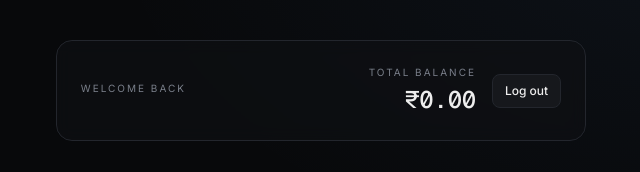
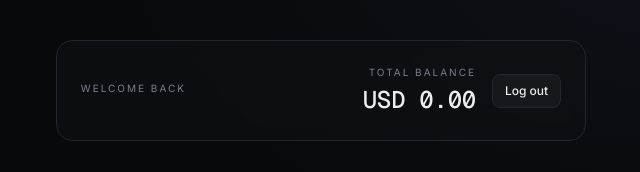
Before and after one commit to nadintern/Wealth-Ledger, a Next.js app: page /home in a window 1280 px wide. Shown: the top 172 px of the page, without its empty margins (319-959 px from the left). Built offline with nearby package versions, Linux system fonts and the light colour scheme.

Commit message:
Reactive preffered currency persisting implemented V2

```diff
--- a/app/home/page.tsx
+++ b/app/home/page.tsx
@@ -9,8 +9,9 @@ import {
     selectTransactionsError,
     selectTotalBalance,
 } from "@/features/transaction-and-filters/selectors/transactionSelectors";
-import {selectFilteredTransaction} from "@/features/transaction-and-filters/selectors/filterSelectors";
+import {selectConvertedFilteredTransaction} from "@/features/transaction-and-filters/selectors/filterSelectors";
 import {selectUsername} from "@/features/auth/selectors/authSelectors";
+import {selectPreferredCurrency} from "@/features/multi-currency-converter/selectors/currencySelectors";
 import {logout} from "@/features/auth/slices/authSlice";
 import FilterBar from "@/components/FilterBar";
 import CryptoPortfolio from "@/components/CryptoPortfolio";
@@ -22,10 +23,11 @@ export default function HomePage() {
     const router = useRouter();
 
     const username = useSelector((state: RootState) => selectUsername(state));
-    const transactions = useSelector((state: RootState) => selectFilteredTransaction(state));
+    const transactions = useSelector((state: RootState) => selectConvertedFilteredTransaction(state));
     const loading = useSelector((state: RootState) => selectTransactionsLoading(state));
     const error = useSelector((state: RootState) => selectTransactionsError(state));
     const totalBalance = useSelector((state: RootState) => selectTotalBalance(state));
+    const preferred = useSelector((state: RootState) => selectPreferredCurrency(state));
 
     const handleLogout = async () => {
         dispatch(logout());
@@ -49,7 +51,7 @@ export default function HomePage() {
                                 totalBalance >= 0 ? "text-foreground" : "text-accent-red"
                             }`}
                         >
-                            ₹{totalBalance.toFixed(2)}
+                            {preferred} {totalBalance.toFixed(2)}
                         </span>
                     </div>
                     <button
@@ -93,6 +95,7 @@ export default function HomePage() {
                                         {txn.category} · {txn.date}
                                     </span>
                                 </div>
+                                <div className="flex flex-col items-end gap-0.5">
                                     <span
                                         className={`font-numeric text-sm font-medium tabular-nums ${
                                             txn.type === "credit" ? "text-accent-green" : "text-accent-red"
@@ -101,6 +104,12 @@ export default function HomePage() {
                                         {txn.type === "credit" ? "+" : "−"}
                                         {txn.currency} {txn.amount.toFixed(2)}
                                     </span>
+                                    {txn.currency !== preferred && (
+                                        <span className="text-xs text-muted font-numeric tabular-nums">
+                                            ≈ {preferred} {txn.convertedAmount.toFixed(2)}
+                                        </span>
+                                    )}
+                                </div>
                             </div>
                         ))
                     )}
--- a/features/portfolio/slices/portfolioSlice.ts
+++ b/features/portfolio/slices/portfolioSlice.ts
@@ -12,9 +12,7 @@ interface IPortfolioState {
 }
 
 /**
- * Mock holdings — hardcoded for now. A future feature could let the user edit
- * these. For Feature 03 the assignment only requires that holdings exist so
- * we can compute total value.
+ * Mock holdings (hardcoded ).
  */
 const initialState: IPortfolioState = {
     holdings: {bitcoin: 0.5, ethereum: 2, solana: 10},
--- a/features/transaction-and-filters/selectors/filterSelectors.ts
+++ b/features/transaction-and-filters/selectors/filterSelectors.ts
@@ -2,6 +2,10 @@ import {RootState} from "@/features";
 import {createSelector} from "@reduxjs/toolkit";
 import {selectTransactions} from "@/features/transaction-and-filters/selectors/transactionSelectors";
 import {Transaction} from "@/features/transaction-and-filters/slices/transactionSlice";
+import {
+    selectRates,
+    selectPreferredCurrency,
+} from "@/features/multi-currency-converter/selectors/currencySelectors";
 
 export const selectTypeFilter = (state: RootState) => state.filter.type;
 export const selectCategoryFilter = (state: RootState) => state.filter.category;
@@ -26,3 +30,19 @@ export const selectFilteredTransaction = createSelector(
         });
     }
 );
+
+export type ConvertedTransaction = Transaction & {convertedAmount: number};
+
+export const selectConvertedFilteredTransaction = createSelector(
+    [selectFilteredTransaction, selectRates, selectPreferredCurrency],
+    (filtered, rates, preferred): ConvertedTransaction[] | null => {
+        if (!filtered) return null;
+        return filtered.map((txn) => {
+            const fx =
+                rates && rates[txn.currency]
+                    ? rates[preferred] / rates[txn.currency]
+                    : 1;
+            return {...txn, convertedAmount: txn.amount * fx};
+        });
+    }
+);
--- a/features/transaction-and-filters/selectors/transactionSelectors.ts
+++ b/features/transaction-and-filters/selectors/transactionSelectors.ts
@@ -1,23 +1,24 @@
 import {RootState} from "@/features";
 import {Transaction} from "@/features/transaction-and-filters/slices/transactionSlice";
 import {createSelector} from "@reduxjs/toolkit";
+import {
+    selectRates,
+    selectPreferredCurrency,
+} from "@/features/multi-currency-converter/selectors/currencySelectors";
 
 // Base selectors — read raw state directly
 export const selectTransactions = (state: RootState) => state.transactions.transactions;
 export const selectTransactionsLoading = (state: RootState) => state.transactions.loading;
 export const selectTransactionsError = (state: RootState) => state.transactions.error;
 
-/**
- * Derived selector — computes total balance from raw transactions.
- * createSelector memoizes: only recomputes when selectTransactions output changes.
- * Assignment: all derived values must live in selectors, never in components.
- */
 export const selectTotalBalance = createSelector(
-    selectTransactions,
-    (transactions: Transaction[] | null) => {
+    [selectTransactions, selectRates, selectPreferredCurrency],
+    (transactions: Transaction[] | null, rates, preferred) => {
         if (!transactions) return 0;
         return transactions.reduce((acc, txn) => {
-            return txn.type === "credit" ? acc + txn.amount : acc - txn.amount;
+            const fx = rates ? rates[preferred] / rates[txn.currency] : 1;
+            const converted = txn.amount * fx;
+            return txn.type === "credit" ? acc + converted : acc - converted;
         }, 0);
     }
 );
```
Also changed, not shown: features/portfolio/selectors/portfolioSelectors.ts (+2 -9 lines), features/portfolio/thunks/cryptoThunk.ts (+1 -11 lines). Lines whose indentation alone changed are shown as unchanged.
